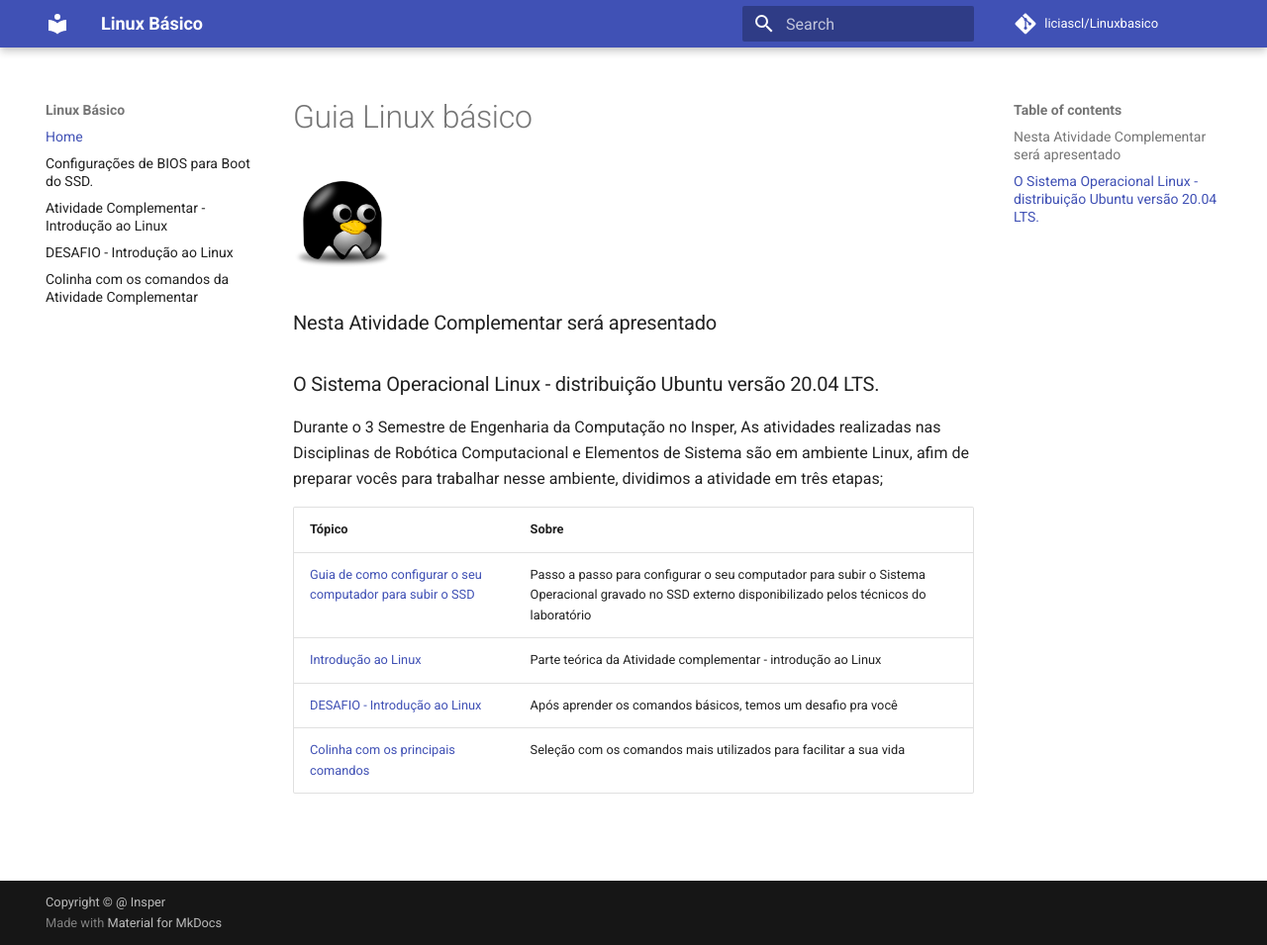
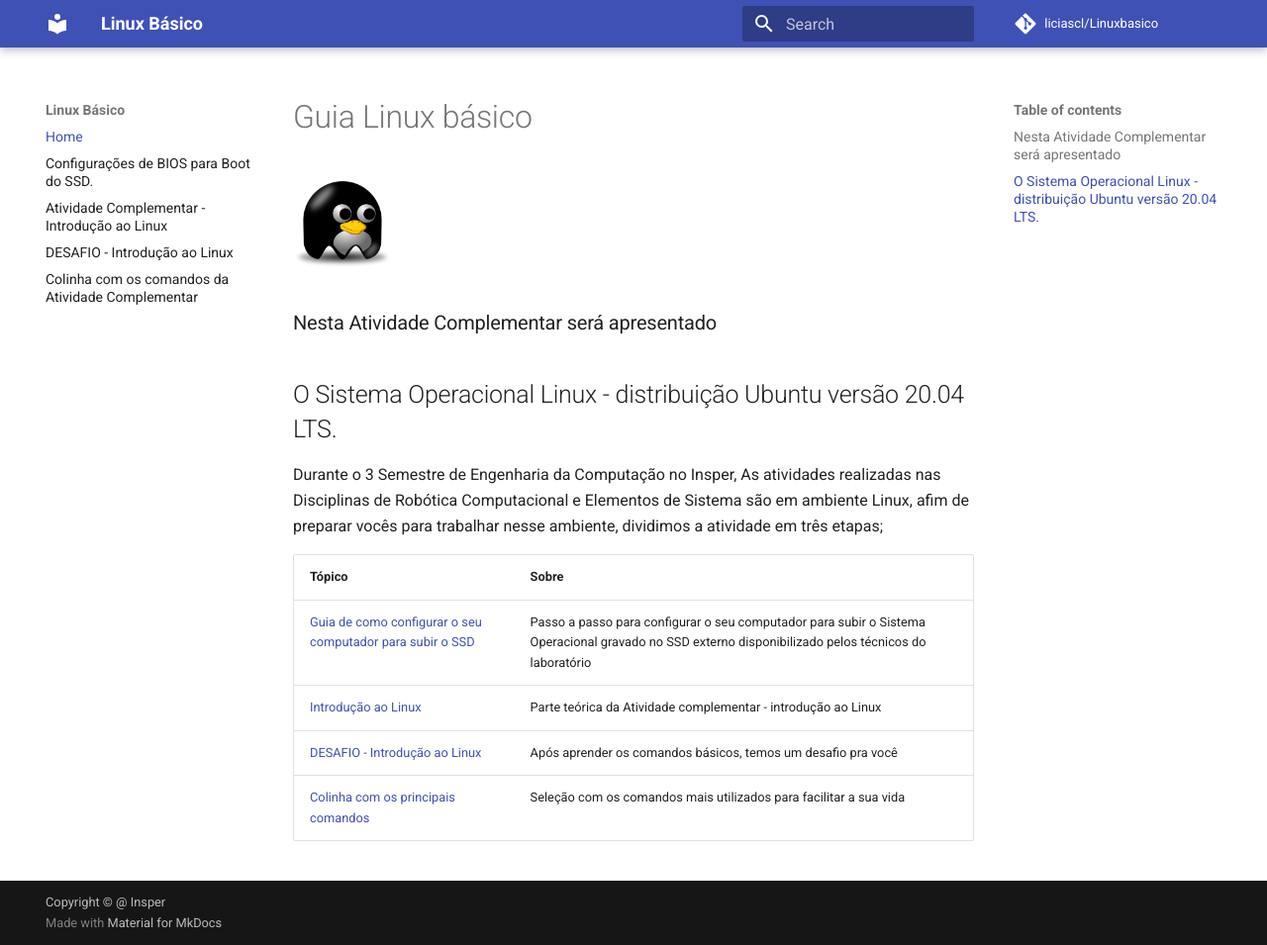
Before and after one commit to liciascl/Linuxbasico, an MkDocs documentation site: the page built from docs-src/index.md, in a window 1280 px wide and 955 px high. Shown: the whole window at 99% size. Built offline with MkDocs 1.6.1 and Material for MkDocs 9.7.7, drawn with Linux system fonts in a browser that asks for light colours; comment, search, counter and statistics services are not loaded.

```diff
--- a/docs-src/index.md
+++ b/docs-src/index.md
@@ -3,7 +3,7 @@
 <img src="img/linuxs.png" width="100" height="100">
 
 ### Nesta Atividade Complementar será apresentado
-### O Sistema Operacional Linux - distribuição Ubuntu versão 20.04 LTS.
+## O Sistema Operacional Linux - distribuição Ubuntu versão 20.04 LTS.
 
 Durante o 3 Semestre de Engenharia da Computação no Insper, As atividades realizadas nas Disciplinas de Robótica Computacional e Elementos de Sistema são em ambiente Linux, afim de preparar vocês para trabalhar nesse ambiente, dividimos a atividade em três etapas;
 
```
